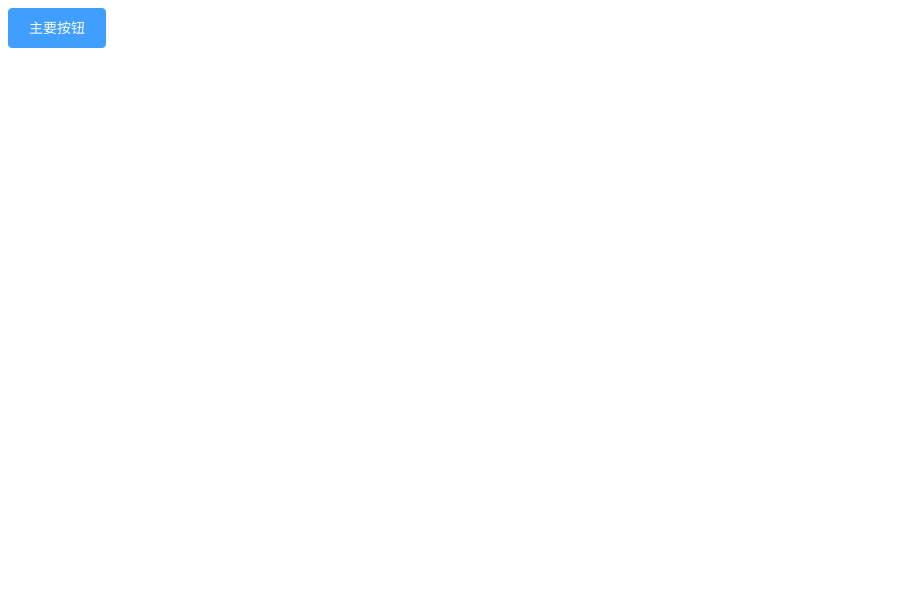
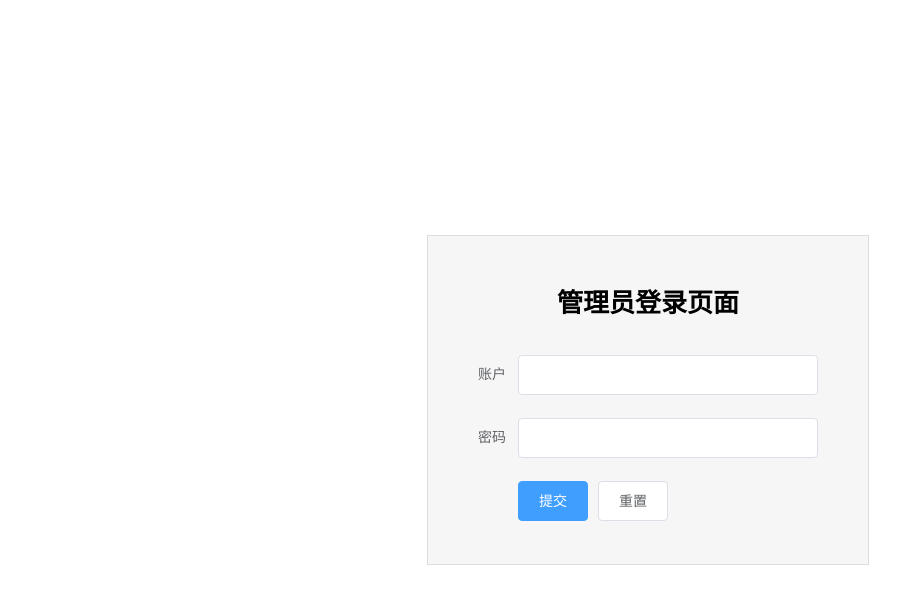
Before and after one commit to shelie123/news-admin, a Vue app: page /login in a window 1280 px wide. Shown: the top 604 px of the page, without its empty margins (0-924 px from the left). Built offline with nearby package versions, Linux system fonts and the light colour scheme.

Commit message:
登录页静态页面完成

```diff
--- a/package.json
+++ b/package.json
@@ -7,6 +7,7 @@
     "build": "vue-cli-service build"
   },
   "dependencies": {
+    "axios": "^0.19.0",
     "core-js": "^2.6.5",
     "element-ui": "^2.12.0",
     "vue": "^2.6.10",
@@ -15,6 +16,8 @@
   "devDependencies": {
     "@vue/cli-plugin-babel": "^3.11.0",
     "@vue/cli-service": "^3.11.0",
+    "less": "^3.10.3",
+    "less-loader": "^5.0.0",
     "vue-template-compiler": "^2.6.10"
   }
 }
--- a/src/App.vue
+++ b/src/App.vue
@@ -1,6 +1,6 @@
 <template>
   <div>
-    <el-button type="primary">主要按钮</el-button>
+    <router-view></router-view>
   </div>
 </template>
 
@@ -8,5 +8,22 @@
 export default {};
 </script>
 
-<style>
+<style scoped lang="less">
+* {
+  margin: 0;
+  padding: 0;
+}
+a {
+  color: inherit;
+  text-decoration: none;
+}
+ul,
+li,
+ol {
+  list-style: none;
+}
+em,
+i {
+  font-style: normal;
+}
 </style>
--- a/src/router.js
+++ b/src/router.js
@@ -1,13 +1,12 @@
 import Vue from 'vue'
 import Router from 'vue-router';
-import ElementUI from 'element-ui';
-import 'element-ui/lib/theme-chalk/index.css'
 
+import Login from '@/views/Login.vue'
 
 Vue.config.productionTip = false
 // 注册路由插件
 Vue.use(Router)
-Vue.use(ElementUI)
+
 
 // 创建路由对象
 export default new Router({
@@ -17,7 +16,8 @@ export default new Router({
   base: process.env.BASE_URL,
 
   // 路由的配置
-  routes: [
-
-  ]
+  routes: [{
+    path: "/login",
+    component: Login
+  }]
 })
--- /dev/null
+++ b/src/views/Login.vue
@@ -0,0 +1,69 @@
+<template>
+  <div>
+    <el-row type="flex" justify="center" align="middle" class="container">
+      <!-- 登陆表单的div -->
+      <div class="login-content">
+        <h3>管理员登录页面</h3>
+        <el-form ref="form" :model="form" label-width="auto" class="login">
+          <el-form-item label="账户">
+            <el-input v-model="form.username"></el-input>
+          </el-form-item>
+          <el-form-item label="密码">
+            <el-input v-model="form.password"></el-input>
+          </el-form-item>
+          <el-form-item class="btn">
+            <el-button type="primary" @click="submitForm">提交</el-button>
+            <el-button>重置</el-button>
+          </el-form-item>
+        </el-form>
+      </div>
+    </el-row>
+  </div>
+</template>
+
+<script>
+export default {
+  data() {
+    return {
+      form: {
+        username: "",
+        password: ""
+      }
+    };
+  },
+
+  //   事件函数
+  methods: {
+    // 提交表单
+    submitForm() {
+      console.log(this.form);
+    }
+  }
+};
+</script>
+
+<style scoped lang="less">
+.container {
+  position: absolute;
+  top: 0;
+  bottom: 0;
+  width: 100%;
+}
+
+.login-content {
+  width: 400px;
+  padding: 20px;
+  background: #f6f6f6;
+  border: 1px #ddd solid;
+  h3 {
+    text-align: center;
+    font-size: 26px;
+    padding-bottom: 10px;
+  }
+  .login {
+    box-sizing: border-box;
+    padding: 0 30px;
+  }
+
+}
+</style>
```
Also changed, not shown: src/main.js (+10 -0 lines), src/assets/logo.png (deleted), 1 other file (tests, documents, lock files or other folders).
